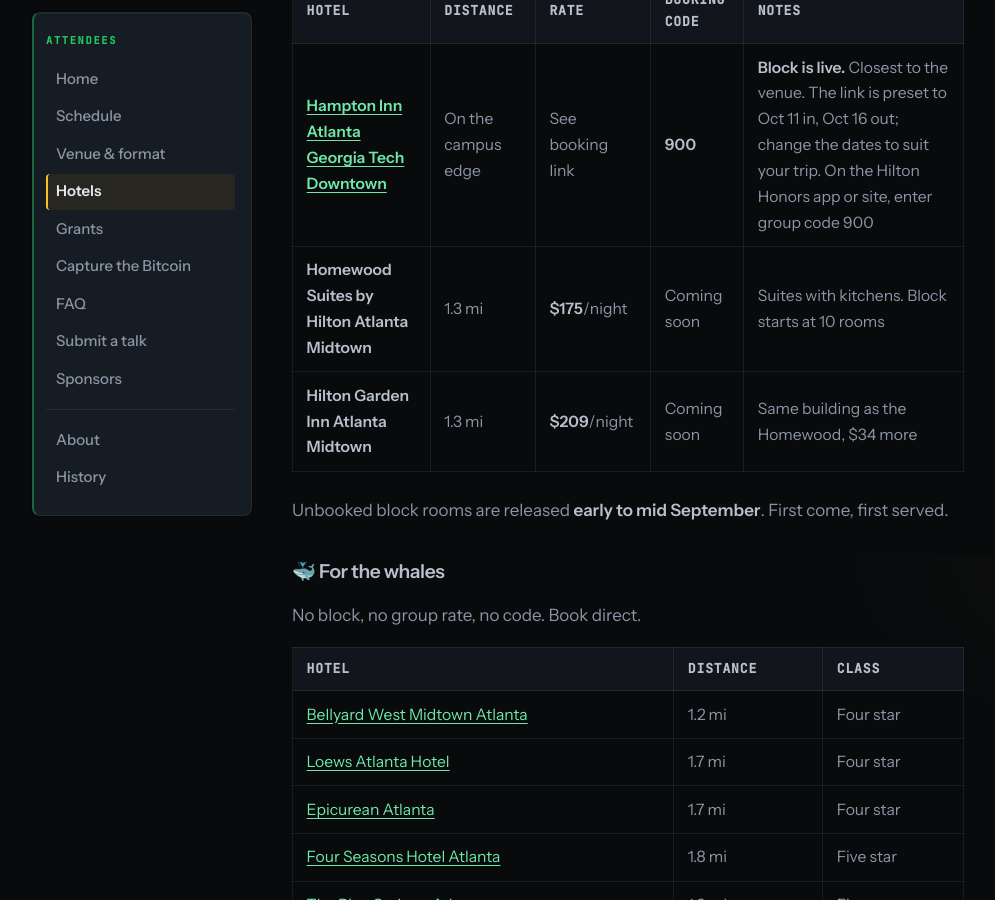
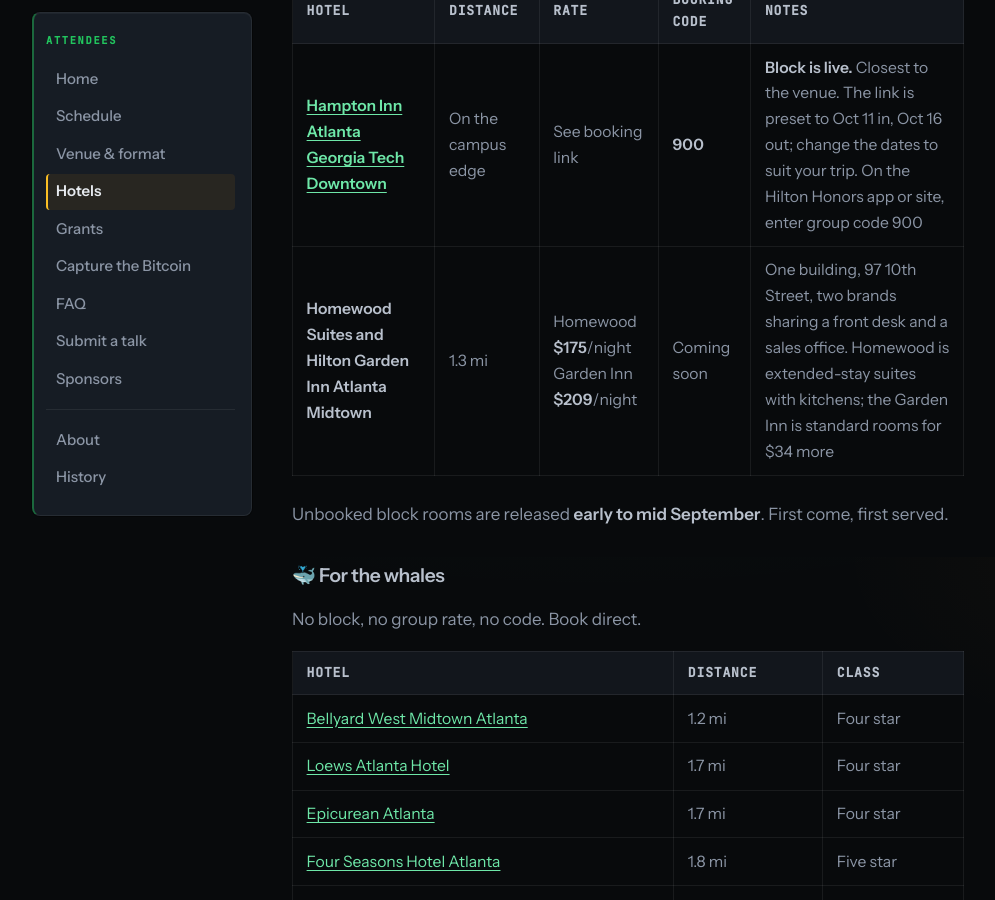
Before and after one commit to TABConf/8.tabconf.com, a Jekyll site: the page built from hotels.md, in a window 1280 px wide and 900 px high, scrolled down 343 px. Shown: the whole window, without its empty margins (42-1037 px from the left). Built offline with Jekyll 4.4.1, drawn with Linux system fonts in a browser that asks for light colours.

Commit message:
Hotels: combine the two Midtown properties into one row

```diff
--- a/hotels.md
+++ b/hotels.md
@@ -15,8 +15,7 @@
 | Hotel | Distance | Rate | Booking code | Notes |
 |---|---|---|---|---|
 | **[Hampton Inn Atlanta Georgia Tech Downtown](https://www.hilton.com/en/book/reservation/rooms/?ctyhocn=ATLGTHX&arrivalDate=2026-10-11&departureDate=2026-10-16&groupCode=900&room1NumAdults=1&displayCurrency=USD)** | On the campus edge | See booking link | **900** | **Block is live.** Closest to the venue. The link is preset to Oct 11 in, Oct 16 out; change the dates to suit your trip. On the Hilton Honors app or site, enter group code 900 |
-| **Homewood Suites by Hilton Atlanta Midtown** | 1.3 mi | **$175**/night | Coming soon | Suites with kitchens. Block starts at 10 rooms |
-| **Hilton Garden Inn Atlanta Midtown** | 1.3 mi | **$209**/night | Coming soon | Same building as the Homewood, $34 more |
+| **Homewood Suites and Hilton Garden Inn Atlanta Midtown** | 1.3 mi | Homewood **$175**/night<br>Garden Inn **$209**/night | Coming soon | One building, 97 10th Street, two brands sharing a front desk and a sales office. Homewood is extended-stay suites with kitchens; the Garden Inn is standard rooms for $34 more |
 
 Unbooked block rooms are released **early to mid September**. First come, first served.
 
```
